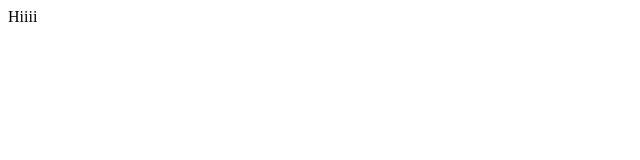
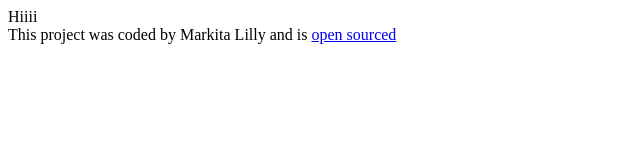
Before and after one commit to kikicod3r/Travel-Project, a plain HTML site: page index.html in a window 1280 px wide. Shown: the whole page, without its empty margins (0-640 px from the left). Drawn offline with Linux system fonts and the light colour scheme.

Commit message:
Added basic footer

```diff
--- a/index.html
+++ b/index.html
@@ -8,5 +8,11 @@
   </head>
   <body>
     Hiiii
+    <footer>
+      This project was coded by Markita Lilly and is
+      <a href="https://github.com/kikicod3r/Travel-Project" target="_blank"
+        >open sourced</a
+      >
+    </footer>
   </body>
 </html>
```
